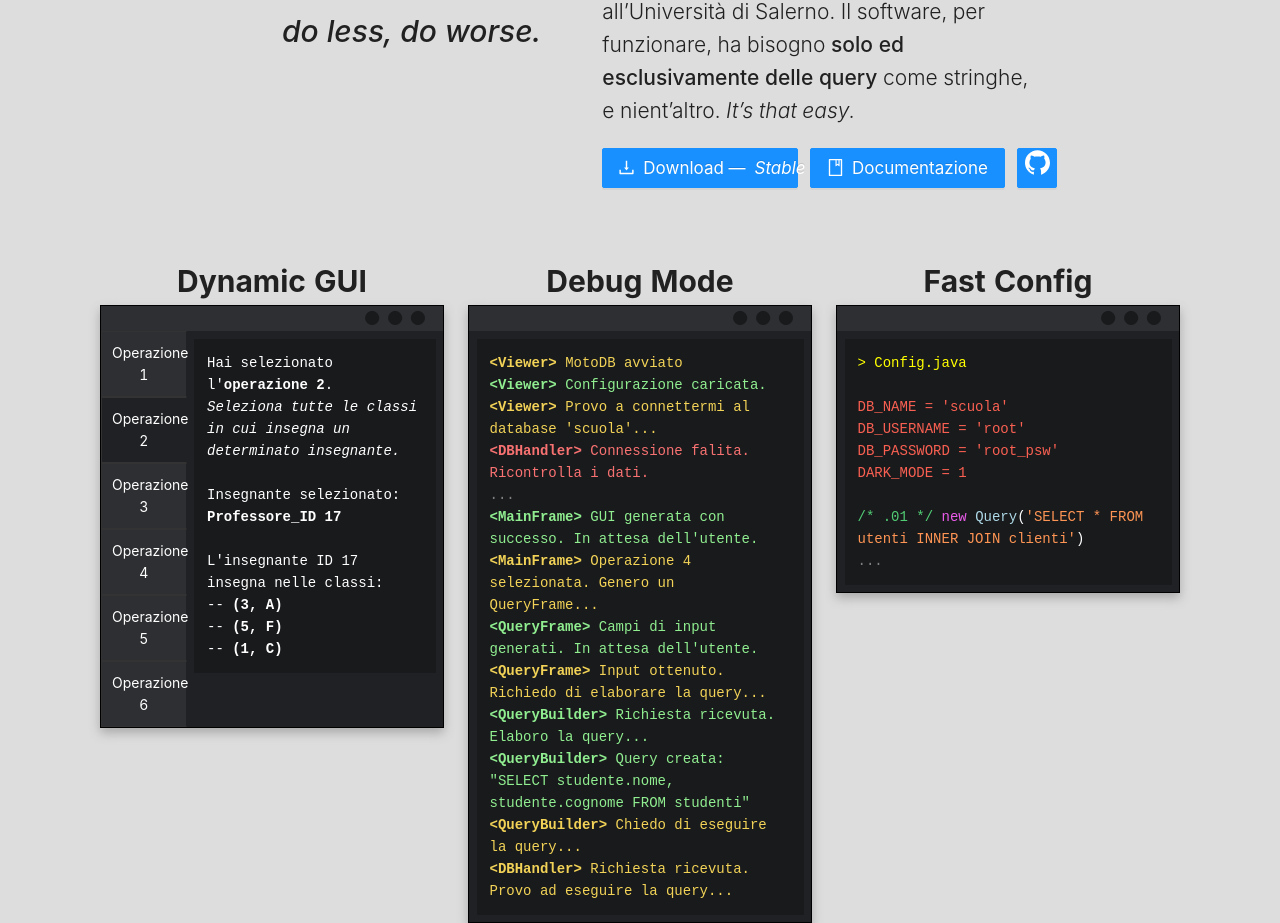
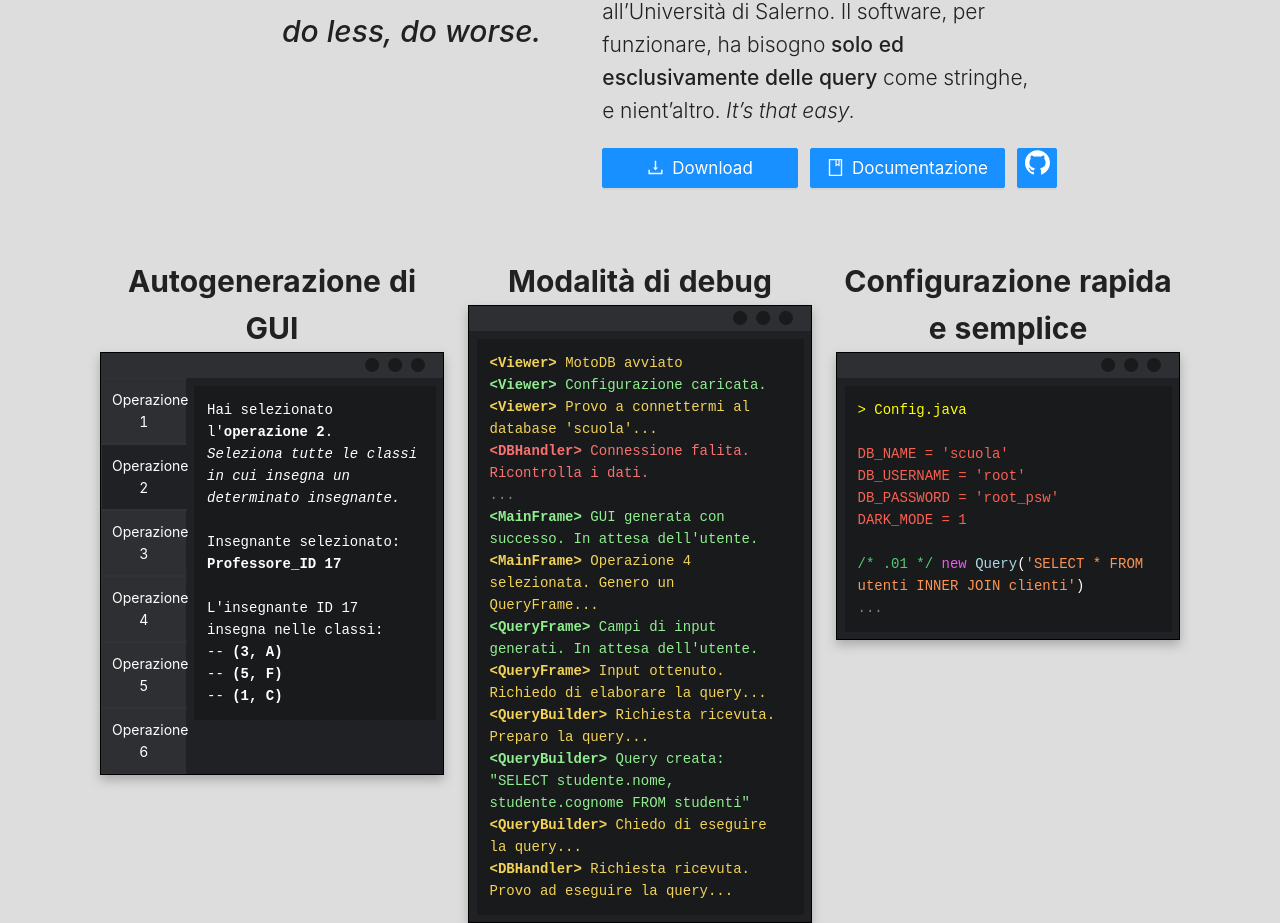
Before and after one commit to antoniogrv/moto-db, a React (Create React App) app: page /#/ in a window 1280 px wide. Shown: the part 219-1142 px from the top of the page. Built offline with nearby package versions, Linux system fonts and the light colour scheme.

Commit message:
Fix typos

```diff
--- a/package.json
+++ b/package.json
@@ -47,6 +47,7 @@
     ]
   },
   "devDependencies": {
-    "@types/react-router-dom": "^5.1.7"
+    "@types/react-router-dom": "^5.1.7",
+    "gh-pages": "^3.2.3"
   }
 }
--- a/src/App.tsx
+++ b/src/App.tsx
@@ -56,8 +56,7 @@ function App() {
                                             className="action-button"
                                             type="primary"
                                         >
-                                            Download — &nbsp;
-                                            <em>Stable 1.00</em>
+                                            Download
                                         </Button>
                                     </Col>
                                     <Col span={11}>
--- a/src/WindowConfig.tsx
+++ b/src/WindowConfig.tsx
@@ -6,7 +6,7 @@ const { Header, Content } = Layout;
 export default function WindowConfig() {
     return (
         <div className="window">
-            <div className="window-title">Fast Config</div>
+            <div className="window-title">Configurazione rapida e semplice</div>
             <div className="window-frame">
                 <Layout className="window-frame-container">
                     <Header className="window-frame-header">
--- a/src/WindowDebug.tsx
+++ b/src/WindowDebug.tsx
@@ -6,7 +6,7 @@ const { Header, Content } = Layout;
 export default function WindowDebug() {
     return (
         <div className="window">
-            <div className="window-title">Debug Mode</div>
+            <div className="window-title">Modalità di debug</div>
             <div className="window-frame">
                 <Layout className="window-frame-container">
                     <Header className="window-frame-header">
@@ -97,12 +97,12 @@ export default function WindowDebug() {
                                                     </span>
                                                 </div>
                                                 <div className="line">
-                                                    <span className="good">
+                                                    <span className="neutral">
                                                         <strong>
                                                             {"<QueryBuilder>"}
                                                         </strong>{" "}
                                                         Richiesta ricevuta.
-                                                        Elaboro la query...
+                                                        Preparo la query...
                                                     </span>
                                                 </div>
                                                 <div className="line">
--- a/src/WindowExample.tsx
+++ b/src/WindowExample.tsx
@@ -28,7 +28,7 @@ function createButtons(qnt: number) {
 export default function WindowExample() {
     return (
         <div className="window">
-            <div className="window-title">Dynamic GUI</div>
+            <div className="window-title">Autogenerazione di GUI</div>
             <div className="window-frame">
                 <Layout className="window-frame-container">
                     <Header className="window-frame-header">
```
Also changed, not shown: 1 other file (tests, documents, lock files or other folders).
